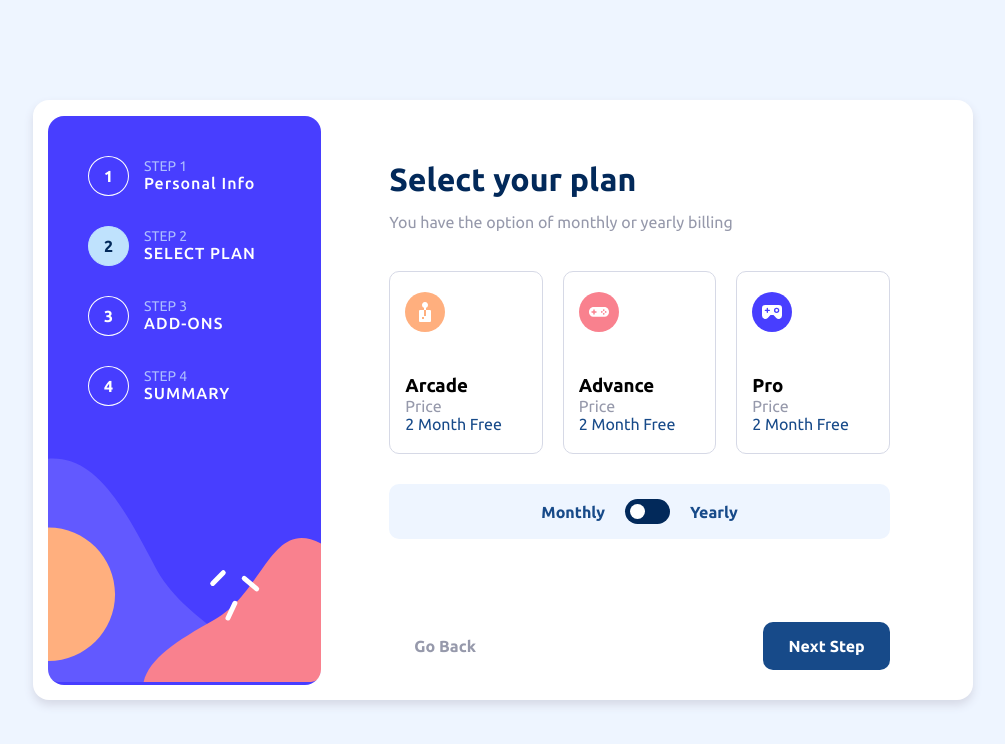
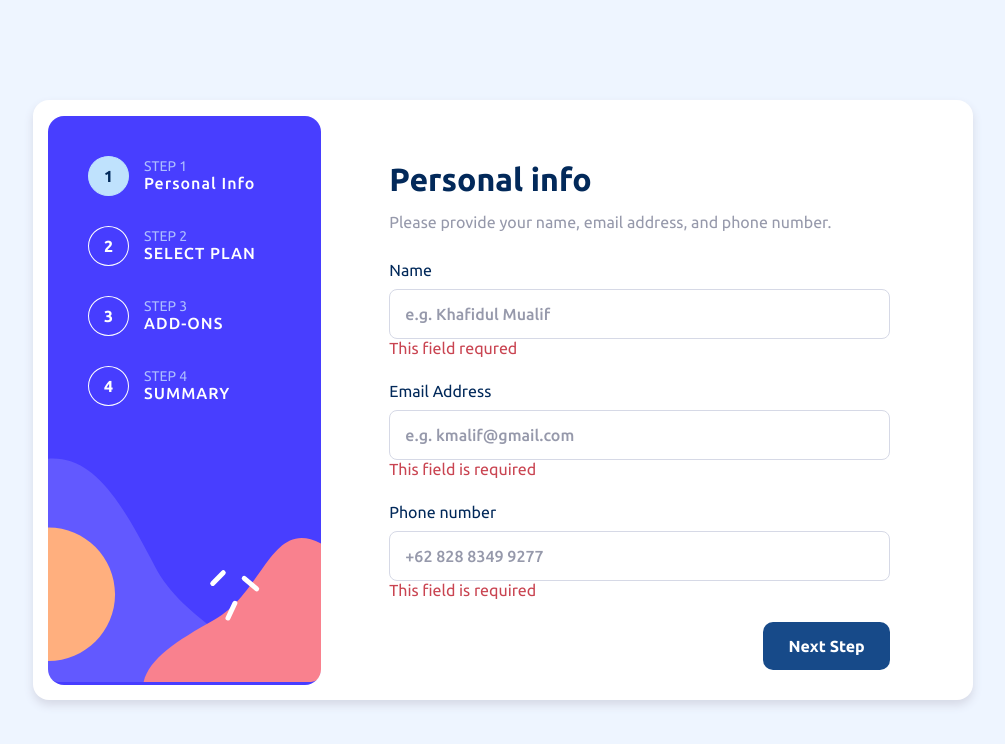
Before and after one commit to KMalif/MultiStep-Form, a React (Vite) app: page / in a window 1280 px wide. Both pictures are taken after a click on the button "Next Step". Shown: the top 744 px of the page, without its empty margins (137-1142 px from the left). Built offline with nearby package versions, Linux system fonts and the light colour scheme.

Commit message:
implement reducer into plan page

```diff
--- a/src/pages/Home/components/Navigation/NavigateButton.jsx
+++ b/src/pages/Home/components/Navigation/NavigateButton.jsx
@@ -1,20 +1,22 @@
 import React from 'react'
 import { useDispatch, useSelector } from 'react-redux'
 
-import {setStep} from '../../redux/action'
+import {setStep, setUser} from '../../redux/action'
 
 import style from './NavigateButton.module.scss'
 
 const NavigateButton = () => {
-
   const dispatch = useDispatch()
   const currentStep = useSelector((state) => state.homeReducer.step)
+  const user = useSelector((state) => state.homeReducer.user)
 
   const nextStepHanlder = () => {
-    if (currentStep === 5) {
-      dispatch(setStep(1))
-    } else {
+    dispatch(setUser({...user, nextClick: true}))
+    if(user.emailValid && user.phoneValid && user.name.length>2 && currentStep===0){
       dispatch(setStep(currentStep + 1))
+      dispatch(setUser({...user, nextClick: false}))
+    }else if(currentStep === 5){
+      dispatch(setStep(0))
     }
   }
 
--- a/src/pages/Home/components/PersonalInfoStep/PersonalInfoStep.jsx
+++ b/src/pages/Home/components/PersonalInfoStep/PersonalInfoStep.jsx
@@ -1,45 +1,96 @@
 import React from 'react'
+import { useEffect } from 'react';
+import { useRef } from 'react';
+import { useState } from 'react';
+import { useDispatch, useSelector } from "react-redux";
 
-import style from './PersonalInfo.module.scss'
+import {setUser} from '../../redux/action';
+
+import style from './PersonalInfo.module.scss';
 
 const PersonalInfoStep = () => {
+
+  const dispatch = useDispatch()
+  const user = useSelector((state) => state.homeReducer.user)
+  const [userInfo, setUserInfo] = useState({
+    name: "",
+    email: "",
+    phone: ""
+  })
+
+  const isEmailvalid = e => {
+    const regex =
+      /^(([^<>()[\]\.,;:\s@\"]+(\.[^<>()[\]\.,;:\s@\"]+)*)|(\".+\"))@(([^<>()[\]\.,;:\s@\"]+\.)+[^<>()[\]\.,;:\s@\"]{2,10})$/i;
+    return regex.test(e);
+  };
+  const isPhoneValid = e => {
+    const regex = /^[\+]?[(]?[0-9]{3}[)]?[-\s\.]?[0-9]{3}[-\s\.]?[0-9]{4,6}$/i;
+    return regex.test(e);
+  };
+
+  const refName = useRef()
+  const refEmail=useRef();
+  const refPhone=useRef();
+
+  useEffect(() => {
+    dispatch(setUser({...user, name: refName.current.value, email: refEmail.current.value, phone: refPhone.current.value, emailValid:isEmailvalid(refEmail.current.value),phoneValid:isPhoneValid(refPhone.current.value)}))
+  }, [userInfo.name, userInfo.email, userInfo.phone])
+
+  useEffect(() => {
+    refName.current.value=user.name;
+    refEmail.current.value=user.email;
+    refPhone.current.value=user.phone;
+    dispatch(setUser({...user, name: refName.current.value, email: refEmail.current.value, phone: refPhone.current.value, emailValid:isEmailvalid(refEmail.current.value),phoneValid:isPhoneValid(refPhone.current.value)}))
+  }, [])
+
   return (
-    // info
     <div className={style.info}>
         <h2>Personal info</h2>
         <p>Please provide your name, email address, and phone number.</p>
         <form className={style.form} autoComplete='on'>
-          {/* fields */}
           <div className={style.fields}>
-            {/* dFlex */}
             <div className={style.dFlex}>
-              <label >Name</label>
-              <span>This field requred</span>
+              <label>Name</label>
             </div>
-            <input type="text"
-            placeholder="e.g. Khafidul Mualif" />
+            <input
+            type="text"
+            ref={refName}
+            placeholder="e.g. Khafidul Mualif"
+            onChange={e => setUserInfo({...userInfo, name: e.target.value})}
+            />
+            {user.nextClick && (
+                <span>{user.name.length <= 3 && 'This field requred'}</span>
+            )}
           </div>
-
-          {/* fields */}
           <div className={style.fields}>
-            {/* dFlex */}
             <div className={style.dFlex}>
               <label >Email Address</label>
-              <span>This field requred</span>
             </div>
-            <input type="text"
-            placeholder="e.g. kmalif@gmail.com"/>
+            <input
+            type="text"
+            ref={refEmail}
+            placeholder="e.g. kmalif@gmail.com"
+            onChange={e => setUserInfo({...userInfo, email: e.target.value})}/>
+            {!user.emailValid && user.nextClick && (
+              <span>
+                {user.email == ""
+                  ? "This field is required"
+                  : "Invalid Email Address"}
+              </span>
+            )}
           </div>
-
-          {/* fields */}
           <div className={style.fields}>
-            {/* dFlex */}
             <div className={style.dFlex}>
               <label >Phone number</label>
-              <span>This field requred</span>
             </div>
-            <input type="text"
-            placeholder="+62 828 8349 9277"/>
+            <input
+            type="text"
+            ref={refPhone}
+            placeholder="+62 828 8349 9277"
+            onChange={e => setUserInfo({...userInfo, phone: e.target.value})}/>
+            {!user.phoneValid && user.nextClick && (
+              <span>This field is required</span>
+            )}
           </div>
         </form>
     </div>
--- a/src/pages/Home/components/SelectPlanStep/PlanItems.jsx
+++ b/src/pages/Home/components/SelectPlanStep/PlanItems.jsx
@@ -1,16 +1,14 @@
 import React from 'react'
-
 
 import style from './SelectPlan.module.scss'
 
 const PlanItems = ({img, title, price, selected}) => {
   return (
-    <div className={style.planCard}>
+    <div className={selected ? `${style.planCard} ${style.planClick}` : style.planCard}>
         <img src={img} alt="Plan images" />
         <div>
             <h3 className={style.title}>{title}</h3>
             <p>{price}</p>
-            <p style={{color:"#174a89"}}>2 Month Free</p>
         </div>
     </div>
   )
--- a/src/pages/Home/components/SelectPlanStep/PlanStep.jsx
+++ b/src/pages/Home/components/SelectPlanStep/PlanStep.jsx
@@ -1,33 +1,119 @@
 import React from 'react'
+import { useDispatch, useSelector } from "react-redux";
+import { useRef, useState, useEffect } from 'react';
 
+import { setUser } from '../../redux/action';
 import PlanItems from './PlanItems'
 import Arcade from '../../../../assets/images/icon-arcade.svg'
 import Advance from '../../../../assets/images/icon-advanced.svg'
 import Pro from '../../../../assets/images/icon-pro.svg'
 
-
 import style from './SelectPlan.module.scss'
 
 const PlanStep = () => {
+
+    const dispatch = useDispatch()
+    const refSwitch = useRef()
+    const user = useSelector((state) => state.homeReducer.user)
+
+    const [yearly, setYearly] = useState({
+        arcade: 90,
+        advanced: 120,
+        pro: 150,
+    });
+
+    const [monthly, setMonthly] = useState({
+        arcade: 9,
+        advanced: 12,
+        pro: 15,
+    });
+
+    const [switchOff, setSwitch] = useState(false);
+
+    const [plan, setPlan] = useState({
+        arcade: true,
+        advanced: false,
+        pro: false,
+    });
+
+    useEffect(() => {
+        if(user.plantime=="Yearly"){
+            setSwitch(true);
+            refSwitch.current.checked=true;
+        }
+        switch(user.plan){
+            case "advanced":
+              setPlan({arcade: false, advanced: true, pro: false});
+              break;
+            case "pro":
+              setPlan({arcade: false, advanced: false, pro: true});
+              break;
+        }
+    }, [])
+
+    useEffect(() => {
+        let val = 0
+        let planTitle, planPrice, planTime
+
+        Object.values(plan).map((e, i) => {if(e == true) val = i})
+        Object.keys(plan).map((e, i) => {if(i == val) planTitle = e})
+
+        if(!switchOff){
+            Object.values(monthly).map((e, i) => {if(i == val) planPrice = e})
+            planTime="Monthly";
+          }
+        else{
+            Object.values(yearly).map((e, i) => {if(i == val ) planPrice = e})
+            planTime="Yearly";
+        }
+
+        dispatch(setUser({...user, plan: planTitle, price: planPrice, plantime: planTime}))
+
+    },[user.nextClick, plan, switchOff])
+
+
   return (
     <div className={style.Plan}>
         <h2>Select your plan</h2>
         <p>You have the option of monthly or yearly billing</p>
         <div className={style.plansCards}>
-            <div>
-                <PlanItems  img={Arcade} title='Arcade' price={'Price'}/>
+            <div onClick={()=>setPlan({arcade: true,advanced: false,pro: false,})}>
+                <PlanItems
+                    img={Arcade}
+                    title='Arcade'
+                    price={switchOff ? yearly.arcade + "/yr" : monthly.arcade + "/mo"}
+                    selected={plan.arcade}
+                />
             </div>
-            <div>
-                <PlanItems img={Advance} title='Advance' price={'Price'}/>
+            <div onClick={()=>setPlan({arcade: false,advanced: true,pro: false,})}>
+                <PlanItems
+                    img={Advance}
+                    title='Advance'
+                    price={
+                        switchOff ? yearly.advanced + "/yr" : monthly.advanced + "/mo"
+                    }
+                    selected={plan.advanced}
+                    />
             </div>
-            <div>
-                <PlanItems img={Pro} title='Pro' price={'Price'}/>
+            <div onClick={()=>setPlan({arcade: false,advanced: false,pro: true,})}>
+                <PlanItems
+                    img={Pro}
+                    title='Pro'
+                    price={switchOff ? yearly.pro + "/yr" : monthly.pro + "/mo"}
+                    selected={plan.pro}
+                />
             </div>
         </div>
-        <label className={style.switch}>
-            <span className={style.switchOn}>Monthly</span>
-            <input type="checkbox" />
-            <span className={style.switchOn}>Yearly</span>
+        <label for="plan" className={style.switch}>
+            <span className={!switchOff ? `${style.switchOn}` : ''}>Monthly</span>
+            <input
+                id="plan"
+                name="plan"
+                type="checkbox"
+                ref={refSwitch}
+                onChange={() => setSwitch(!switchOff)}
+            />
+            <span className={switchOff ? `${style.switchOn}` : ''}>Yearly</span>
         </label>
     </div>
   )
```
